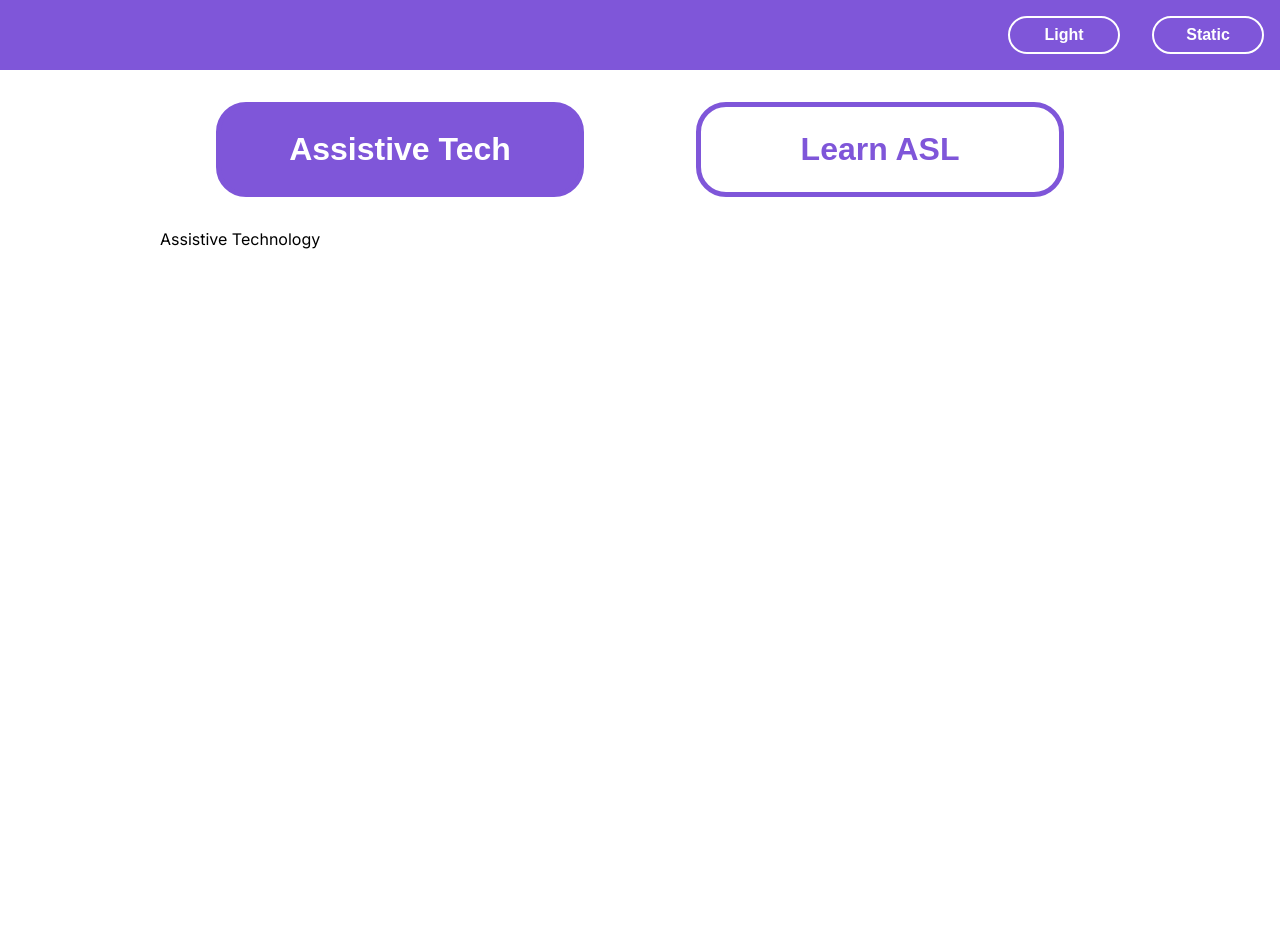
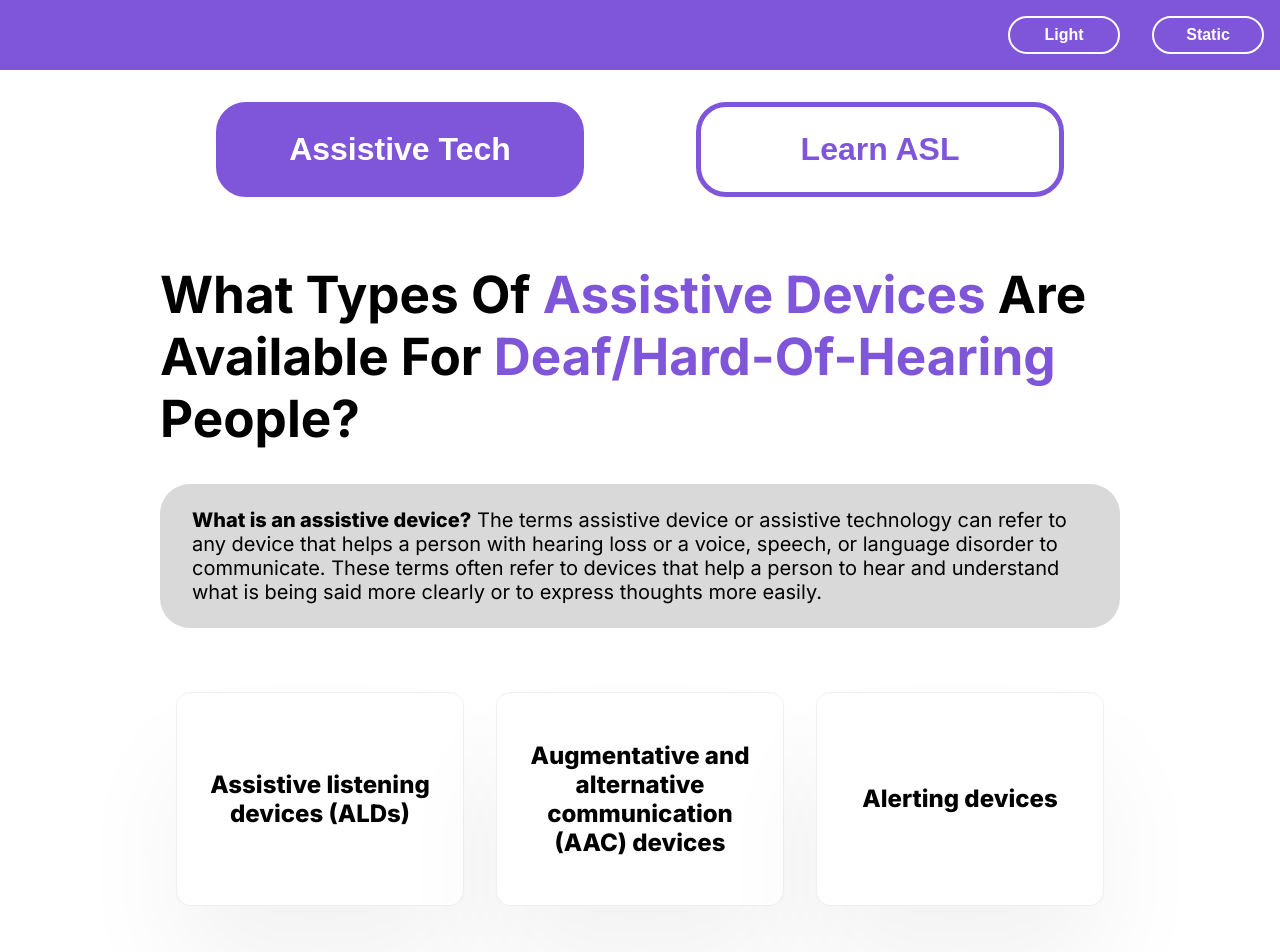
Before and after one commit to lauracastrovenegas/capstone-project-website, a React (Create React App) app: page / in a window 1280 px wide. Shown: the top 952 px of the page. Before the commit the page ends 800 px from the top, so only its background shows below. Built offline with nearby package versions, Linux system fonts and the light colour scheme; the HTML template or start-up script is replaced by a standard one.

Commit message:
Update AssistiveTech.js

```diff
--- a/src/AssistiveTech.js
+++ b/src/AssistiveTech.js
@@ -1,8 +1,42 @@
+import styled from "styled-components";
+import theme from "./theme";
+import GreyCallout from "./components/GreyCallout";
+import SquareCard from "./components/SquareCard";
+import ALDSection from "./components/ALDSection";
+
+const PageWrapper = styled.div`
+
+`
+
+const MainTitle = styled.h1`
+    text-transform: capitalize;
+    font-size: 4vw;
+`
+
+const PurpleText = styled.span`
+    color: ${theme.colors.purple};
+`
+
+const BoldText = styled.span`
+    font-weight: 800;
+`
+
+const Row1 = styled.div`
+    display: flex;
+`
+
 function AssistiveTech() {
     return (
-        <div>
-            Assistive Technology
-        </div>
+        <PageWrapper>
+            <MainTitle>What types of <PurpleText>assistive devices</PurpleText> are available for <PurpleText>Deaf/Hard-of-Hearing</PurpleText> People?</MainTitle>
+            <GreyCallout><BoldText>What is an assistive device?</BoldText> The terms assistive device or assistive technology can refer to any device that helps a person with hearing loss or a voice, speech, or language disorder to communicate. These terms often refer to devices that help a person to hear and understand what is being said more clearly or to express thoughts more easily.</GreyCallout>
+            <Row1>
+                <SquareCard>Assistive listening devices (ALDs)</SquareCard>
+                <SquareCard>Augmentative and alternative communication (AAC) devices</SquareCard>
+                <SquareCard>Alerting devices</SquareCard>
+            </Row1>
+            <ALDSection/>
+        </PageWrapper>
     )
 }
 
```
